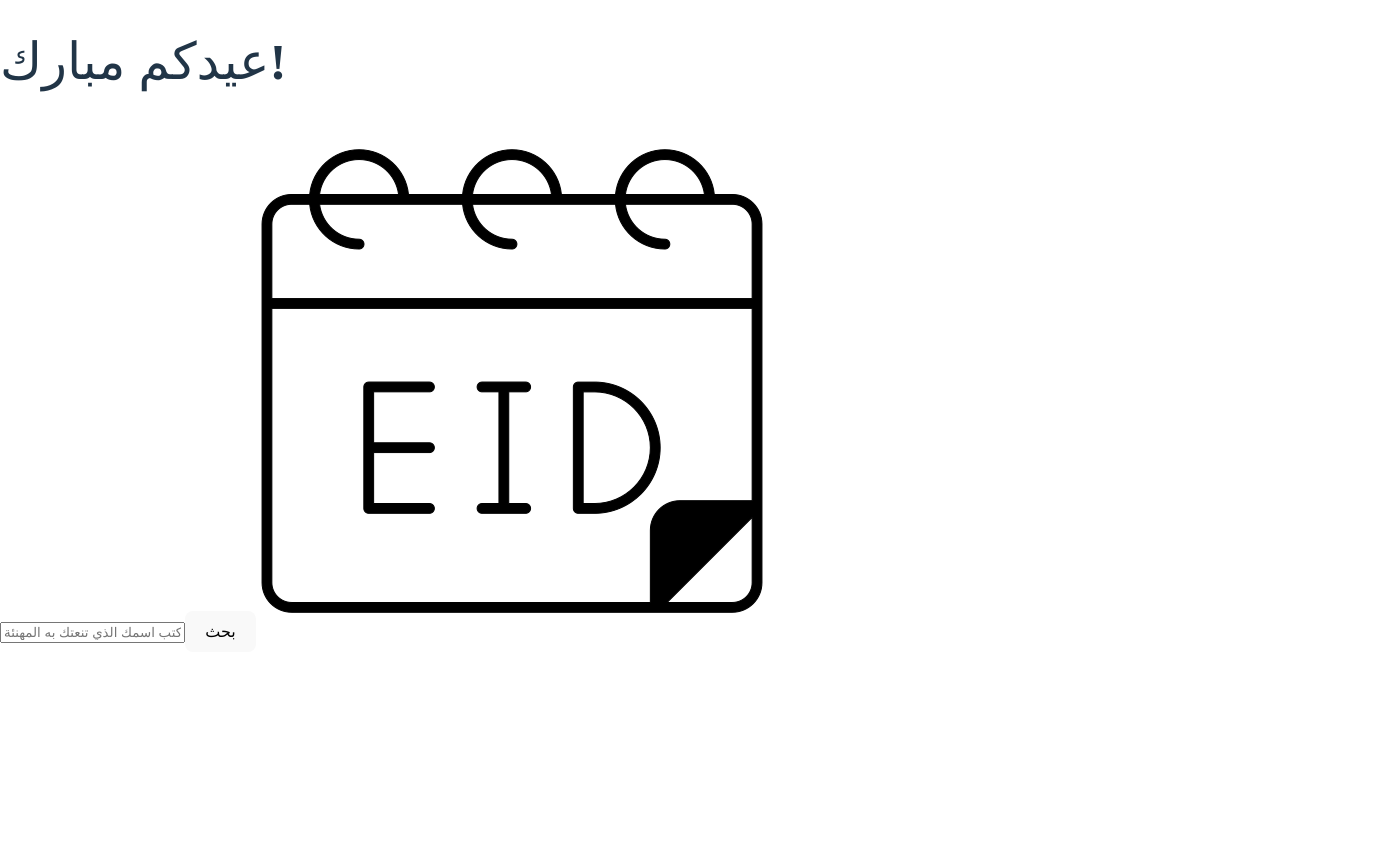
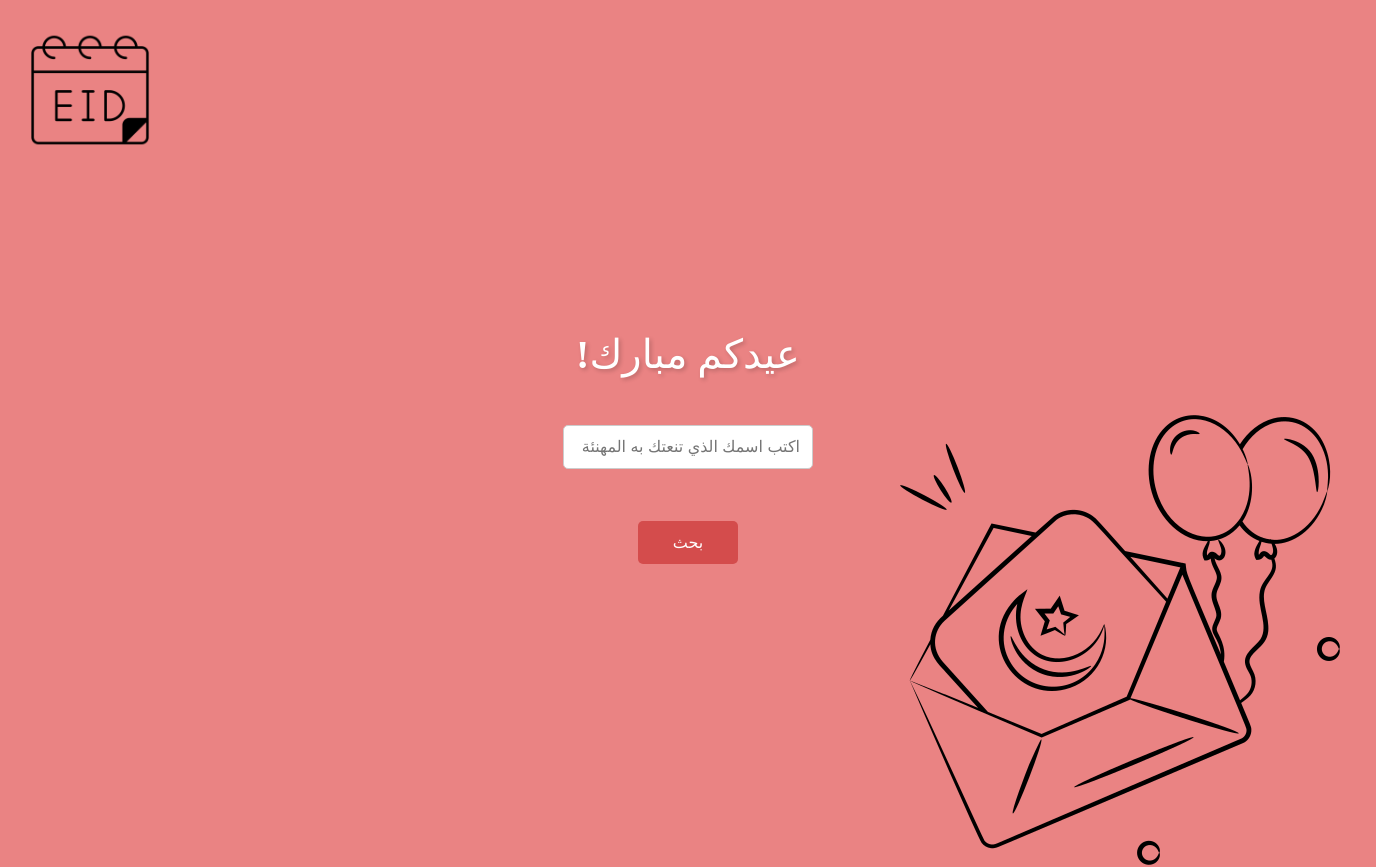
Before and after one commit to RaND003/RaND003.github.io, a React (Vite) app: page / in a window 1280 px wide. Shown: the top 867 px of the page, 1376 px wide, since content can reach past the window. Before the commit the page ends 834 px from the top, so only its background shows below. Built offline with nearby package versions, Linux system fonts and the light colour scheme; a web font is replaced by a local one.

Commit message:
try to mobile 1

```diff
--- a/src/App.css
+++ b/src/App.css
@@ -1,12 +1,17 @@
+/* ============================================ */
+/* GENERAL STYLES */
+/* ============================================ */
 .logo {
   height: 6em;
   padding: 1.5em;
   will-change: filter;
   transition: filter 300ms;
 }
+
 .logo:hover {
   filter: drop-shadow(0 0 2em #646cffaa);
 }
+
 .logo.react:hover {
   filter: drop-shadow(0 0 2em #61dafbaa);
 }
@@ -33,6 +38,7 @@
 .read-the-docs {
   color: #a18787;
 }
+
 body {
   font-family: "Marhey", sans-serif;
 }
@@ -40,20 +46,470 @@ body {
 h1 {
   font-family: "Rakkas", cursive;
 }
-.searchInput {
-  /* background-color: #c17878; */
-  padding: 12px;
-  border-radius: 10px;
-  border: none;
-  color: white;
-  font-size: 16px;
-  width: 250px;
-}
-.startScreen {
-  height: 100vh;
-  background-color: #8bd08b;
-  /* display: flex;
+
+/* ============================================ */
+/* START SCREEN - Mobile First (320px - 767px) */
+/* ============================================ */
+.start-screen {
+  min-height: 100vh;
+  width: 100%;
+  background-color: #ea8383;
+  background-image: url("/start.png");
+  background-position: right bottom;
+  background-repeat: no-repeat;
+  background-size: 60%;
+  display: flex;
   flex-direction: column;
   justify-content: center;
-  align-items: center; */
+  align-items: center;
+  direction: rtl;
+  position: relative;
+  padding: 1rem;
+  gap: 1rem;
 }
+
+.start-screen h1 {
+  font-size: 1.5rem;
+  margin: 0;
+  text-align: center;
+  color: white;
+  text-shadow: 2px 2px 4px rgba(0, 0, 0, 0.2);
+}
+
+.search-input {
+  padding: 10px;
+  font-size: 14px;
+  color: #333;
+  background-color: #ffffff;
+  border: 1px solid #ccc;
+  border-radius: 5px;
+  width: 100%;
+  max-width: 250px;
+  box-sizing: border-box;
+  transition: all 0.3s ease;
+}
+
+.search-input:focus {
+  outline: none;
+  border-color: #ea8383;
+  box-shadow: 0 0 5px rgba(234, 131, 131, 0.3);
+}
+
+.search-button {
+  margin-top: 10px;
+  padding: 10px 20px;
+  cursor: pointer;
+  background-color: #d44c4c;
+  color: white;
+  border: none;
+  border-radius: 5px;
+  font-size: 14px;
+  font-weight: 500;
+  transition: background-color 0.3s ease;
+}
+
+.search-button:hover {
+  background-color: #c43636;
+}
+
+.search-button:active {
+  transform: scale(0.98);
+}
+
+.error-message {
+  color: #b91c1c;
+  background: #fee2e2;
+  padding: 10px 15px;
+  border-radius: 10px;
+  margin: 0;
+  font-size: 13px;
+  text-align: center;
+  max-width: 90%;
+  border-left: 4px solid #b91c1c;
+}
+
+.start-decoration {
+  position: absolute;
+  top: 10px;
+  left: 10px;
+  width: 60px;
+  height: auto;
+}
+
+/* ============================================ */
+/* USER SCREEN - Mobile First (320px - 767px) */
+/* ============================================ */
+.user-screen {
+  min-height: 100vh;
+  width: 100%;
+  display: flex;
+  justify-content: flex-start;
+  align-items: center;
+  direction: rtl;
+  position: relative;
+  overflow: hidden;
+  padding: 1rem;
+}
+
+.user-photo {
+  position: absolute;
+  right: 0;
+  bottom: 0;
+  height: 100%;
+  width: auto;
+  max-width: 100%;
+  opacity: 0.9;
+  z-index: 1;
+  object-fit: cover;
+}
+
+.top-decoration {
+  position: absolute;
+  top: 10px;
+  left: 10px;
+  width: 50px;
+  height: auto;
+  z-index: 1;
+}
+
+.bottom-decoration {
+  position: absolute;
+  bottom: -30px;
+  left: -50px;
+  width: 35%;
+  opacity: 0.2;
+  z-index: 1;
+  height: auto;
+}
+
+.user-card {
+  position: relative;
+  padding: 15px 20px;
+  width: 70%;
+  max-width: 70%;
+  max-height: 60vh;
+  text-align: center;
+  z-index: 2;
+  border: 3px solid;
+  border-radius: 20px;
+  overflow-y: auto;
+  margin-left: auto;
+  margin-right: 0;
+  line-height: 1.6;
+}
+
+.user-card h2 {
+  font-size: 1rem;
+  margin: 0;
+  word-wrap: break-word;
+  overflow-wrap: break-word;
+}
+
+/* ============================================ */
+/* TABLET SCREENS (min-width: 768px) */
+/* ============================================ */
+@media (min-width: 768px) {
+  /* START SCREEN - TABLET */
+  .start-screen {
+    background-size: 50%;
+    padding: 2rem;
+    gap: 1.5rem;
+  }
+
+  .start-screen h1 {
+    font-size: 2rem;
+  }
+
+  .search-input {
+    font-size: 16px;
+    padding: 12px;
+    width: 250px;
+  }
+
+  .search-button {
+    padding: 12px 30px;
+    font-size: 16px;
+    margin-top: 15px;
+  }
+
+  .error-message {
+    font-size: 15px;
+    padding: 12px 18px;
+  }
+
+  .start-decoration {
+    width: 100px;
+    top: 20px;
+    left: 20px;
+  }
+
+  /* USER SCREEN - TABLET */
+  .user-screen {
+    justify-content: center;
+    padding: 2rem;
+  }
+
+  .user-photo {
+    right: -80px;
+    height: 85%;
+    width: auto;
+  }
+
+  .top-decoration {
+    width: 80px;
+    top: 20px;
+    left: 20px;
+  }
+
+  .bottom-decoration {
+    width: 35%;
+    bottom: -60px;
+    left: -80px;
+  }
+
+  .user-card {
+    padding: 25px 30px;
+    width: 80%;
+    max-width: 500px;
+    max-height: 70vh;
+  }
+
+  .user-card h2 {
+    font-size: 1.3rem;
+  }
+}
+
+/* ============================================ */
+/* DESKTOP SCREENS (min-width: 1024px) */
+/* ============================================ */
+@media (min-width: 1024px) {
+  /* START SCREEN - DESKTOP */
+  .start-screen {
+    background-size: auto;
+    padding: 3rem;
+    gap: 2rem;
+  }
+
+  .start-screen h1 {
+    font-size: 2.5rem;
+    margin-bottom: 1rem;
+  }
+
+  .search-input {
+    font-size: 16px;
+    padding: 12px;
+    width: 280px;
+  }
+
+  .search-button {
+    padding: 12px 35px;
+    font-size: 16px;
+    margin-top: 20px;
+  }
+
+  .error-message {
+    font-size: 16px;
+    padding: 15px 20px;
+    max-width: 500px;
+  }
+
+  .start-decoration {
+    width: 120px;
+    top: 30px;
+    left: 30px;
+  }
+
+  /* USER SCREEN - DESKTOP */
+  .user-screen {
+    justify-content: center;
+    padding: 3rem;
+  }
+
+  .user-photo {
+    right: -100px;
+    height: 90%;
+    width: auto;
+  }
+
+  .top-decoration {
+    width: 120px;
+    top: 30px;
+    left: 30px;
+  }
+
+  .bottom-decoration {
+    width: 35%;
+    bottom: -70px;
+    left: -100px;
+  }
+
+  .user-card {
+    padding: 40px 50px;
+    width: 500px;
+    max-width: 500px;
+    max-height: 75vh;
+  }
+
+  .user-card h2 {
+    font-size: 1.5rem;
+    line-height: 1.8;
+  }
+}
+
+/* ============================================ */
+/* LARGE DESKTOP (min-width: 1440px) */
+/* ============================================ */
+@media (min-width: 1440px) {
+  /* START SCREEN - LARGE DESKTOP */
+  .start-screen {
+    padding: 4rem;
+  }
+
+  .start-screen h1 {
+    font-size: 3rem;
+  }
+
+  .search-input {
+    width: 300px;
+  }
+
+  .start-decoration {
+    width: 140px;
+  }
+
+  /* USER SCREEN - LARGE DESKTOP */
+  .user-screen {
+    padding: 4rem;
+  }
+
+  .user-card {
+    padding: 50px 60px;
+    max-height: 80vh;
+  }
+
+  .user-card h2 {
+    font-size: 1.8rem;
+  }
+}
+
+/* ============================================ */
+/* EXTRA SMALL PHONES (max-width: 480px) */
+/* ============================================ */
+@media (max-width: 480px) {
+  .start-screen h1 {
+    font-size: 1.3rem;
+  }
+
+  .search-input {
+    font-size: 14px;
+    padding: 8px;
+    width: 90%;
+  }
+
+  .search-button {
+    padding: 8px 16px;
+    font-size: 13px;
+  }
+
+  .error-message {
+    font-size: 12px;
+    padding: 8px 12px;
+    width: 85%;
+  }
+
+  .start-decoration {
+    width: 45px;
+    top: 8px;
+    left: 8px;
+  }
+
+  .user-screen {
+    padding: 0.5rem;
+  }
+
+  .user-photo {
+    right: 0;
+  }
+
+  .top-decoration {
+    width: 40px;
+    top: 8px;
+    left: 8px;
+  }
+
+  .bottom-decoration {
+    width: 40%;
+    bottom: -20px;
+    left: -30px;
+  }
+
+  .user-card {
+    padding: 12px 15px;
+    width: 65%;
+    max-height: 55vh;
+  }
+
+  .user-card h2 {
+    font-size: 0.9rem;
+  }
+}
+
+/* ============================================ */
+/* LANDSCAPE MODE */
+/* ============================================ */
+@media (max-height: 600px) and (orientation: landscape) {
+  .start-screen {
+    min-height: auto;
+    padding: 1rem;
+    gap: 0.5rem;
+  }
+
+  .start-screen h1 {
+    font-size: 1.3rem;
+    margin-bottom: 0.5rem;
+  }
+
+  .search-input {
+    font-size: 14px;
+    padding: 8px;
+  }
+
+  .user-card {
+    max-height: 85vh;
+    padding: 15px 25px;
+  }
+
+  .user-card h2 {
+    font-size: 1rem;
+  }
+}
+
+/* ============================================ */
+/* TOUCH DEVICE IMPROVEMENTS */
+/* ============================================ */
+@media (hover: none) and (pointer: coarse) {
+  .search-button {
+    padding: 12px 25px;
+    font-size: 16px;
+  }
+
+  .search-input {
+    font-size: 16px;
+    padding: 12px;
+  }
+}
+
+/* ============================================ */
+/* PRINT STYLES */
+/* ============================================ */
+@media print {
+  .search-button,
+  .search-input,
+  .error-message {
+    display: none;
+  }
+
+  .user-card {
+    page-break-inside: avoid;
+  }
+}
```
